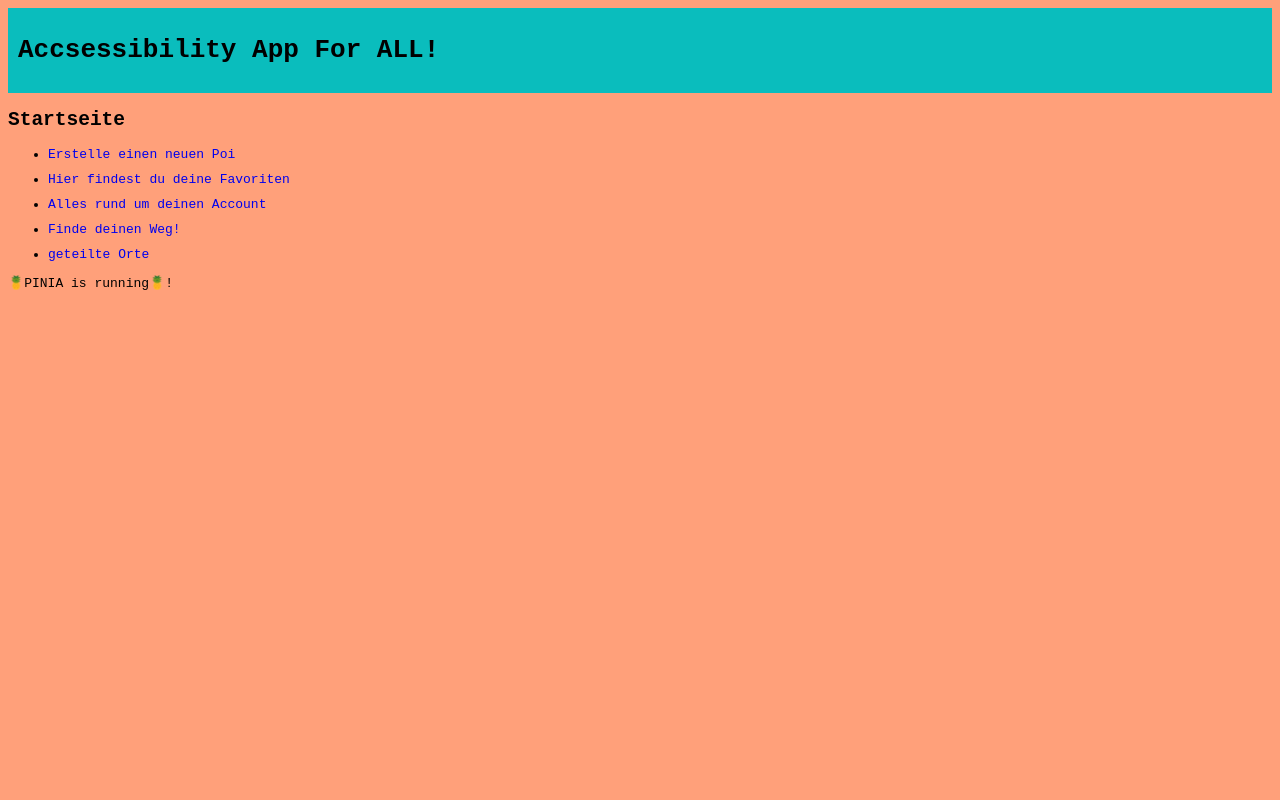
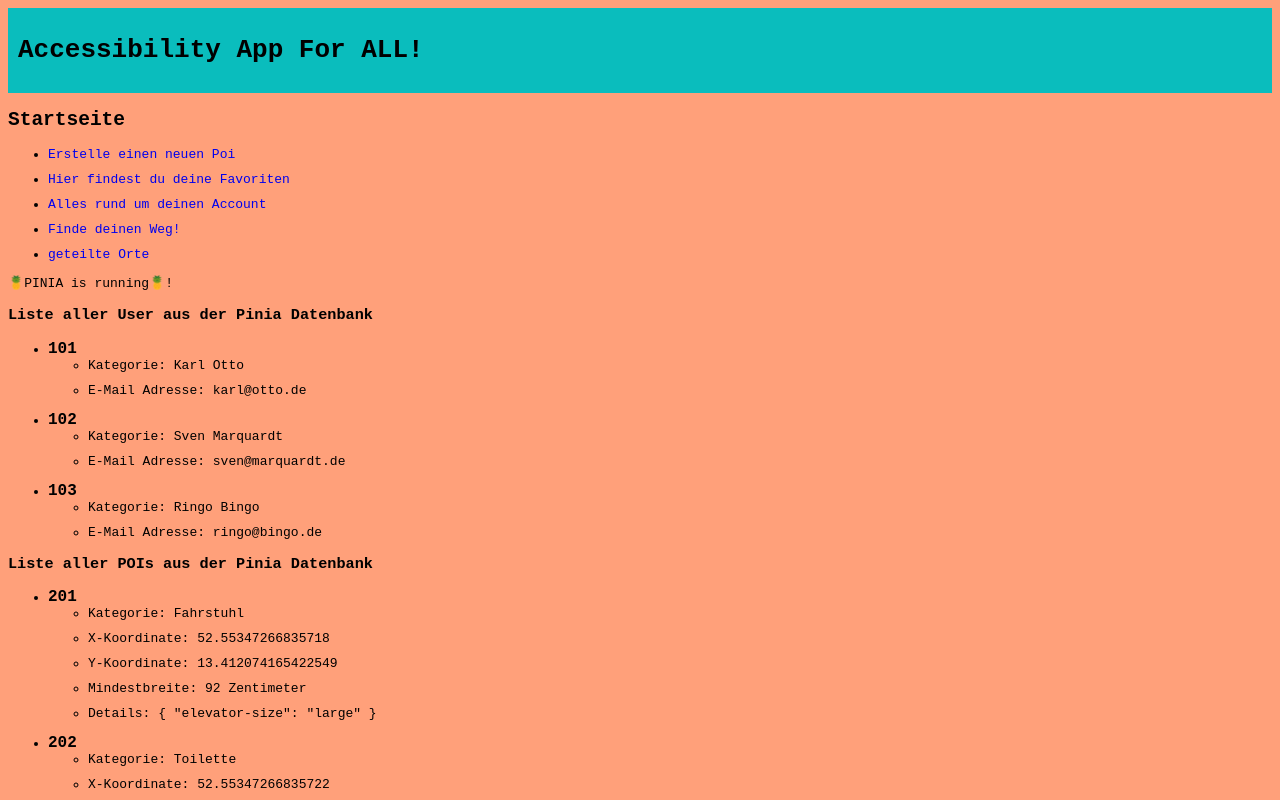
Before and after one commit to mullerow/Abled-App, a Vue app: page / in a window 1280 px wide. Shown: the top 800 px of the page. Built offline with nearby package versions, Linux system fonts and the light colour scheme.

Commit message:
chore: some dummy data rendered at the homeView

```diff
--- a/src/App.vue
+++ b/src/App.vue
@@ -1,14 +1,12 @@
 <template>
   <header>
-    <h1>Accsessibility App For ALL!</h1>
+    <h1>Accessibility App For ALL!</h1>
   </header>
 
   <RouterView />
 </template>
 
 <script>
-//import { RouterView } from 'vue-router'
-
 export default {
   data() {
     return {
--- a/src/router/index.js
+++ b/src/router/index.js
@@ -42,6 +42,7 @@ const router = createRouter({
   ]
 })
 
+// verwende die namen der Views für die title anzeige im browser
 router.beforeEach((to, from, next) => {
   console.log(from)
   document.title = to.name
--- a/src/stores/store.js
+++ b/src/stores/store.js
@@ -2,6 +2,53 @@ import { defineStore } from 'pinia'
 
 export const storeData = defineStore('poiStore', {
   state: () => ({
-    info: '🍍PINIA is running🍍!'
+    info: '🍍PINIA is running🍍!',
+    userData: [
+      {
+        id: 101,
+        userName: 'Karl Otto',
+        eMailAddress: 'karl@otto.de'
+      },
+      {
+        id: 102,
+        userName: 'Sven Marquardt',
+        eMailAddress: 'sven@marquardt.de'
+      },
+      {
+        id: 103,
+        userName: 'Ringo Bingo',
+        eMailAddress: 'ringo@bingo.de'
+      }
+    ],
+    poiData: [
+      {
+        id: 201,
+        category: 'Fahrstuhl',
+        detailCategories: { 'elevator-size': 'large' },
+        xCoordinates: 52.55347266835718,
+        yCoordinates: 13.412074165422549,
+        minWidth: 92
+      },
+      {
+        id: 202,
+        category: 'Toilette',
+        detailCategories: {
+          'handicapped-accessible': true,
+          'changing station': true,
+          'free-of-charge': false
+        },
+        xCoordinates: 52.55347266835722,
+        yCoordinates: 13.412074165422512,
+        minWidth: 122
+      },
+      {
+        id: 203,
+        category: 'Türbreite',
+        detailCategories: {},
+        xCoordinates: 52.55347266835722,
+        yCoordinates: 13.412074165422512,
+        minWidth: 122
+      }
+    ]
   })
 })
--- a/src/views/HomeView.vue
+++ b/src/views/HomeView.vue
@@ -1,5 +1,4 @@
 <script setup>
-//import { useStore } from 'pinia'
 import { storeData } from '@/stores/store.js'
 
 const store = storeData()
@@ -15,4 +14,28 @@ const store = storeData()
     <li><RouterLink to="/ownpois">geteilte Orte</RouterLink></li>
   </ul>
   <p>{{ store.info }}</p>
+  <h3>Liste aller User aus der Pinia Datenbank</h3>
+  <ul v-for="user of store.userData" :key="user.id">
+    <li>
+      <b style="font-size: 16px">{{ user.id }}</b>
+      <ul>
+        <li>Kategorie: {{ user.userName }}</li>
+        <li>E-Mail Adresse: {{ user.eMailAddress }}</li>
+      </ul>
+    </li>
+  </ul>
+
+  <h3>Liste aller POIs aus der Pinia Datenbank</h3>
+  <ul v-for="poi of store.poiData" :key="poi.id">
+    <li>
+      <b style="font-size: 16px">{{ poi.id }}</b>
+      <ul>
+        <li>Kategorie: {{ poi.category }}</li>
+        <li>X-Koordinate: {{ poi.xCoordinates }}</li>
+        <li>Y-Koordinate: {{ poi.yCoordinates }}</li>
+        <li>Mindestbreite: {{ poi.minWidth }} Zentimeter</li>
+        <li>Details: {{ poi.detailCategories }}</li>
+      </ul>
+    </li>
+  </ul>
 </template>
```
